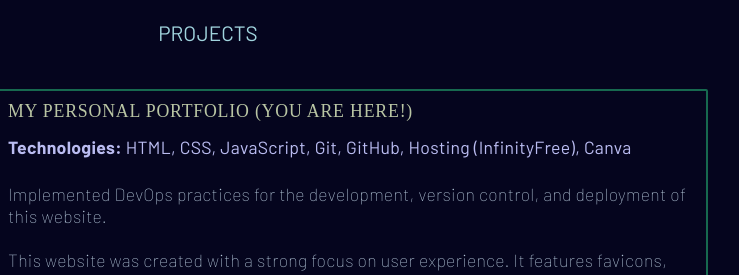
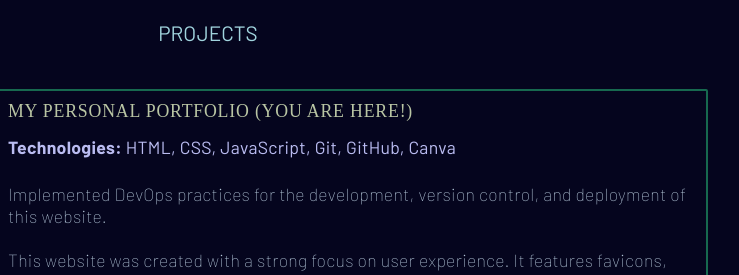
Before and after one commit to nabiil-s/nabiil-s.github.io, a plain HTML site: page index.html in a window 1280 px wide. Shown: the part 1440-1715 px from the top of the page, 432-1171 px from the left. Drawn offline with Linux system fonts and the light colour scheme.

Commit message:
Personal Portfolio: Hosting sit site removed from technologies in projects

```diff
--- a/index.html
+++ b/index.html
@@ -150,7 +150,7 @@
               <div>
                 <h3 class="project-title">My Personal Portfolio (You Are Here!)</h3>
 
-                <p class="project-tech-used"><b>Technologies:</b> HTML, CSS, JavaScript, Git, GitHub, Hosting (InfinityFree), Canva </p>
+                <p class="project-tech-used"><b>Technologies:</b> HTML, CSS, JavaScript, Git, GitHub, Canva </p>
 
                 <p class="project-txt project-info-mw" aria-hidden="true">
                   Implemented DevOps practices for the development, version control, and deployment of this website.
```
